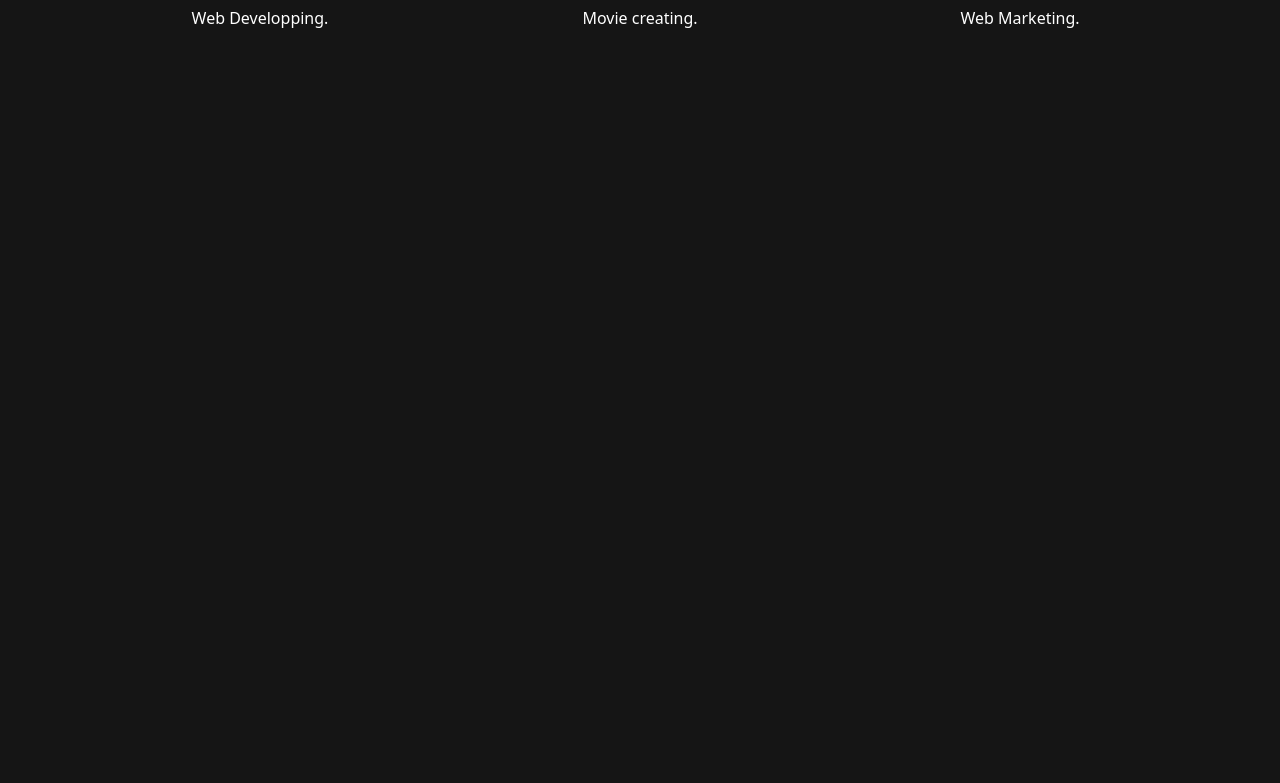
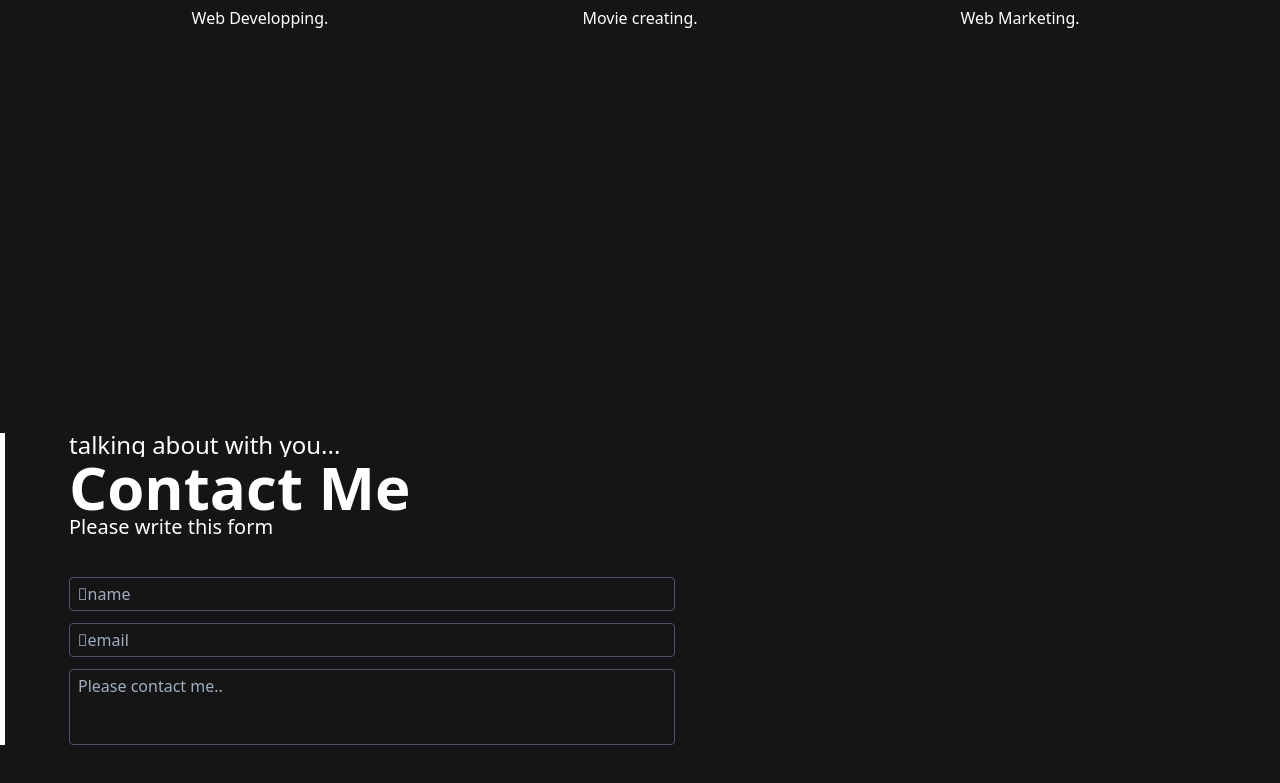
Before and after one commit to ringleibee/ojikun-pre, a Nuxt app: page / in a window 1280 px wide. Shown: the part 2211-2994 px from the top of the page. Before the commit the page ends 2400 px from the top, so only its background shows below. Built offline with nearby package versions, Linux system fonts and the light colour scheme.

Commit message:
コンタクトセクションの作成、fontawesome追加

```diff
--- /dev/null
+++ b/components/OContactSection.vue
@@ -0,0 +1,64 @@
+<template>
+  <div>
+    <section class="contact min-h-screen flex items-center">
+      <div class="container mx-auto">
+        <div class="contact-content flex flex-col leading-none">
+          <h6 class="text-2xl">talking about with you...</h6>
+          <h1 class="font-bold">Contact Me</h1>
+          <h3 class="text-xl">Please write this form</h3>
+          <form class=" w-1/2 bg-transparent text-gray-700 mt-10">
+            <label for="name">
+              <input type="text" name="name" id="name" :placeholder="icon + 'name'" />
+            </label>
+            <label for="email">
+              <input type="email" name="email" id="email" :placeholder="icon +'email'">
+            </label>
+            <label for="contents" class="form-end">
+              <textarea class="resize-none" name="contents" id="contents" placeholder="Please contact me.."></textarea>
+            </label>
+          </form>
+        </div>
+      </div>
+    </section>
+  </div>
+</template>
+
+<script lang="ts">
+import Vue from 'vue'
+
+export default Vue.extend({
+  components: {
+  },
+  data() {
+    return {
+      icon: '\uf007'
+    }
+  }
+})
+</script>
+
+<style scoped>
+.contact-content {
+  border-left: 5px solid white;
+  padding-left: 5%;
+}
+
+h1 {
+  font-size: 60px;
+}
+
+label {
+  line-height: 2 !important;
+  @apply inline-block w-full border border-gray-700 rounded mb-3 px-2 ;
+}
+
+.form-end {
+  margin-bottom: 0
+}
+
+/* input {
+  font-family: "Font Awesome 5 Free";
+  font-weight: 900;
+  content: '\f007';
+} */
+</style>
--- a/nuxt.config.js
+++ b/nuxt.config.js
@@ -51,5 +51,13 @@ export default {
     */
     extend (config, ctx) {
     }
+  },
+  fontawesome: {
+    imports: [
+      {
+        set: '@fortawesome/free-solid-svg-icons',
+        icons: ['fas']
+      }
+    ]
   }
 }
--- a/package.json
+++ b/package.json
@@ -11,7 +11,10 @@
     "generate": "nuxt generate"
   },
   "dependencies": {
-    "nuxt": "^2.0.0"
+    "@fortawesome/fontawesome-svg-core": "^1.2.28",
+    "@fortawesome/vue-fontawesome": "^0.1.9",
+    "nuxt": "^2.0.0",
+    "nuxt-fontawesome": "^0.4.0"
   },
   "devDependencies": {
     "@nuxt/typescript-build": "^0.6.0",
--- a/pages/index.vue
+++ b/pages/index.vue
@@ -3,6 +3,7 @@
     <o-home-section />
     <o-about-section />
     <o-services-section />
+    <o-contact-section />
   </div>
 </template>
 
@@ -11,12 +12,14 @@ import Vue from 'vue'
 import OHomeSection from '~/components/OHomeSection.vue'
 import OAboutSection from '~/components/OAboutSection.vue'
 import OServicesSection from '~/components/OServicesSection.vue'
+import OContactSection from '~/components/OContactSection.vue'
 
 export default Vue.extend({
   components: {
     OAboutSection,
     OHomeSection,
-    OServicesSection
+    OServicesSection,
+    OContactSection
   }
 })
 </script>
--- a/tailwind.config.js
+++ b/tailwind.config.js
@@ -5,6 +5,7 @@
 ** Default: https://github.com/tailwindcss/tailwindcss/blob/master/stubs/defaultConfig.stub.js
 */
 module.exports = {
+  important: true,
   theme: {},
   variants: {},
   plugins: []
```
Also changed, not shown: 1 other file (tests, documents, lock files or other folders).
